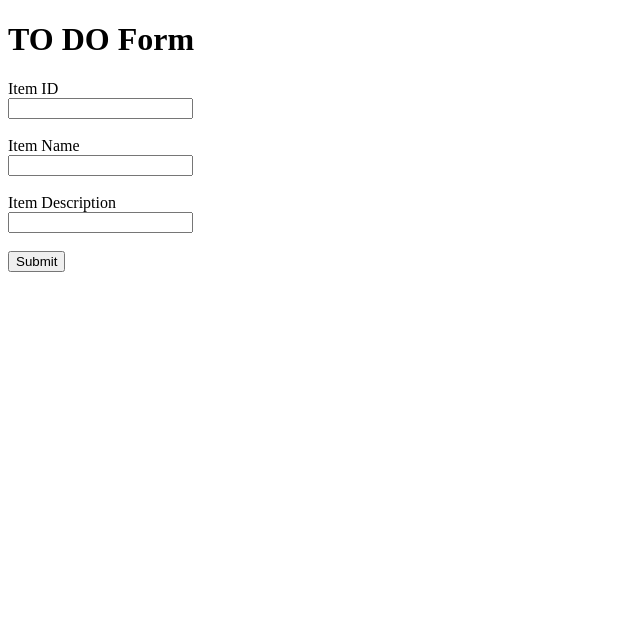
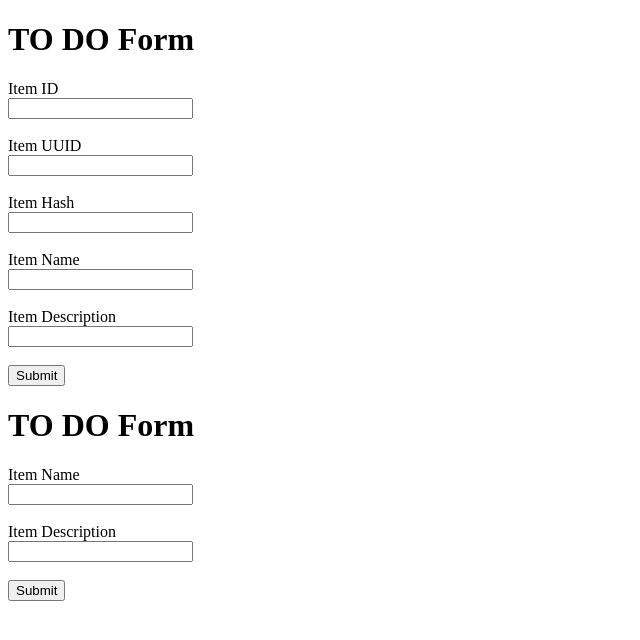
Before and after one commit to deeps-19/GithubAssignment1, a Flask app: template Frontend/templates/index.html in a window 1280 px wide. Shown: the top 640 px of the page, without its empty margins (0-640 px from the left). Run offline with Flask 3, Linux system fonts and the light colour scheme; the template is opened without the code that fills it, so the values that code supplies are empty.

```diff
--- /dev/null
+++ b/Backend/app.py
@@ -0,0 +1,28 @@
+from flask import Flask, request, jsonify
+from pymongo import MongoClient
+
+app = Flask(__name__)
+
+# MongoDB connection
+client = MongoClient("mongodb+srv://Dummuy:Dummy@cluster0.vzs6rks.mongodb.net/?appName=Cluster0")
+db = client["todoDB"]
+collection = db["todoItems"]
+
+
+@app.route("/submittodoitem", methods=["POST"])
+def submit_todo():
+
+    data = request.json
+
+    item = {
+        "itemName": data.get("itemName"),
+        "itemDescription": data.get("itemDescription")
+    }
+
+    collection.insert_one(item)
+
+    return jsonify({"message": "Todo item saved successfully"})
+
+
+if __name__ == "__main__":
+    app.run(port=5000, debug=True)
--- a/Frontend/templates/index.html
+++ b/Frontend/templates/index.html
@@ -15,6 +15,12 @@
 <label>Item ID
 </label><br>
 <input type="text" name="itemId" required><br><br>
+<label>Item UUID
+</label><br>
+<input type="text" name="itemUuid" required><br><br>
+<label> Item Hash
+</label><br>
+<input type="text" name="itemHash" required><br><br>
 <label>Item Name</label><br>
 <input type="text" name="itemName" required><br><br>
 
@@ -27,3 +33,28 @@
 
 </body>
 </html>
+<!DOCTYPE html>
+<html lang="en">
+<head>
+<meta charset="UTF-8">
+<meta name="viewport" content="width=device-width, initial-scale=1.0">
+<title>TO DO Form</title>
+</head>
+
+<body>
+
+<h1>TO DO Form</h1>
+
+<form action="/submit" method="POST">
+<label>Item Name</label><br>
+<input type="text" name="itemName" required><br><br>
+
+<label>Item Description</label><br>
+<input type="text" name="itemDescription" required><br><br>
+
+<input type="submit" value="Submit">
+
+</form>
+
+</body>
+</html>
--- /dev/null
+++ b/hello.txt
@@ -0,0 +1 @@
+hii
```
Also changed, not shown: 1 other file.
